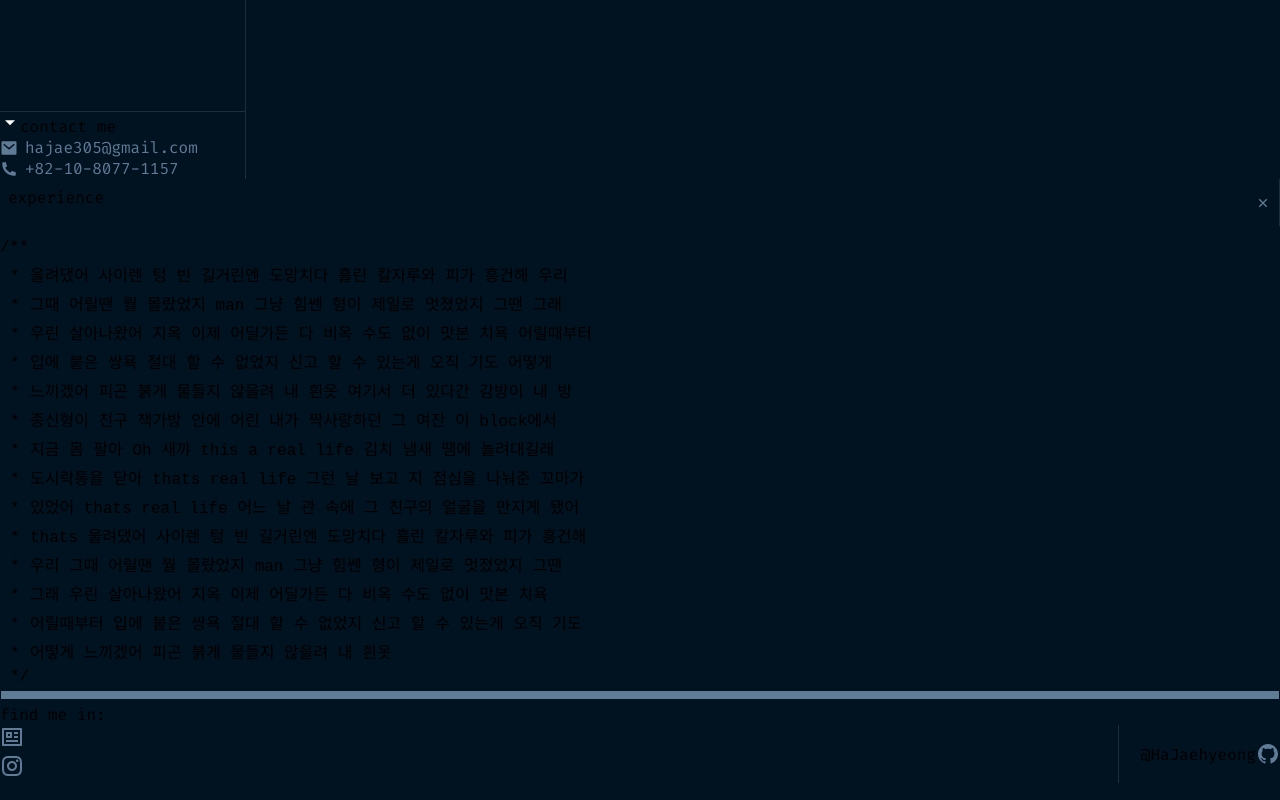
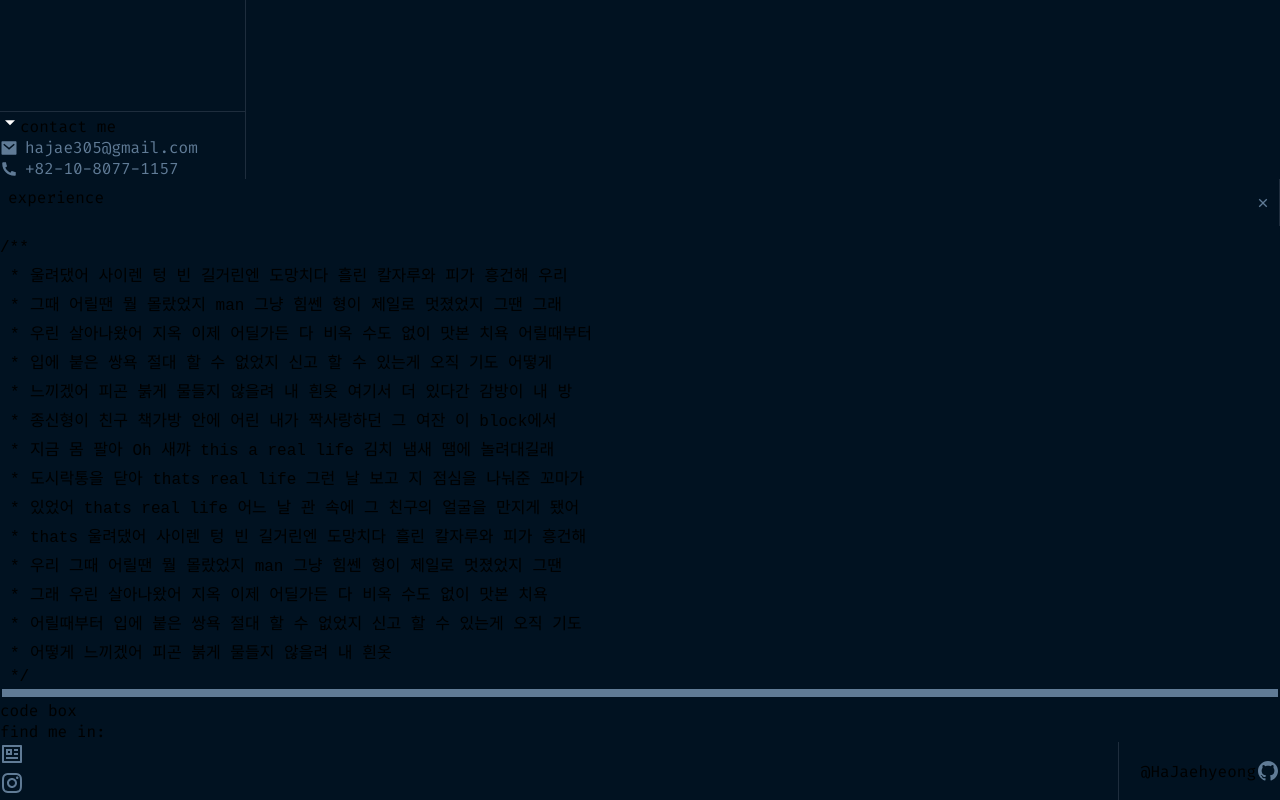
Before and after one commit to HaJaehyeong/portfolio, a Next.js app: page /about in a window 1280 px wide. Shown: the part 263-1063 px from the top of the page. Built offline with nearby package versions, Linux system fonts and the light colour scheme.

Commit message:
HAJAE-5 add code component and modify styles

```diff
--- a/src/app/about/page.tsx
+++ b/src/app/about/page.tsx
@@ -3,6 +3,7 @@ import AboutExplorer from '@/components/about/explorer/explorer';
 import styles from './page.module.scss';
 import AboutSideNav from '@/components/about/sideNav/sideNav';
 import AboutContent from '@/components/about/content/content';
+import AboutCode from '@/components/about/code/code';
 
 const AboutMe: React.FC = () => {
   return (
@@ -10,6 +11,7 @@ const AboutMe: React.FC = () => {
       <AboutSideNav />
       <AboutExplorer />
       <AboutContent />
+      <AboutCode />
     </div>
   );
 };
--- /dev/null
+++ b/src/components/about/code/code.tsx
@@ -0,0 +1,7 @@
+import styles from './code.module.scss';
+
+const AboutCode: React.FC = () => {
+  return <>code box</>;
+};
+
+export default AboutCode;
--- a/src/components/about/content/body/body.module.scss
+++ b/src/components/about/content/body/body.module.scss
@@ -4,8 +4,8 @@
   flex-direction: row;
   gap: 20px;
 
-  padding: 20px;
-  height: 100%;
+  padding: 20px 20px 0;
+  height: calc(100% - 58px);
   color: var(--secondary-gray);
 
   overflow-y: auto;
@@ -77,8 +77,8 @@
 }
 
 .scroll {
-  margin: 5px 1px;
-  width: calc(100% - 2px);
+  margin: 3px 2px;
+  width: calc(100% - 4px);
   height: 8px;
 
   background-color: var(--secondary-gray);
--- a/src/components/about/content/tab/tab.module.scss
+++ b/src/components/about/content/tab/tab.module.scss
@@ -6,12 +6,11 @@
   gap: 0;
 
   width: 100%;
-  height: 42px;
   border-bottom: solid 1px var(--line);
 
   color: var(--secondary-gray);
+
   overflow-x: scroll;
-
   -ms-overflow-style: none;
   scrollbar-width: none;
   &::-webkit-scrollbar {
@@ -20,6 +19,7 @@
 }
 
 .tab {
+  position: relative;
   display: flex;
   flex-direction: row;
   justify-content: space-between;
```
Also changed, not shown: src/components/about/code/code.module.scss (added).
